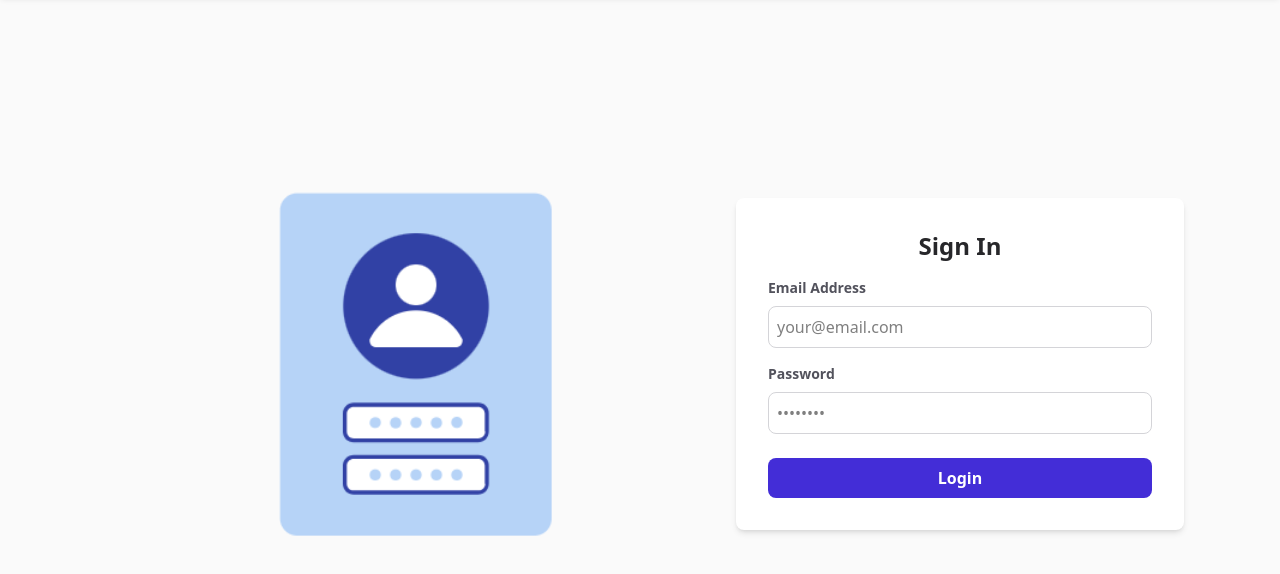
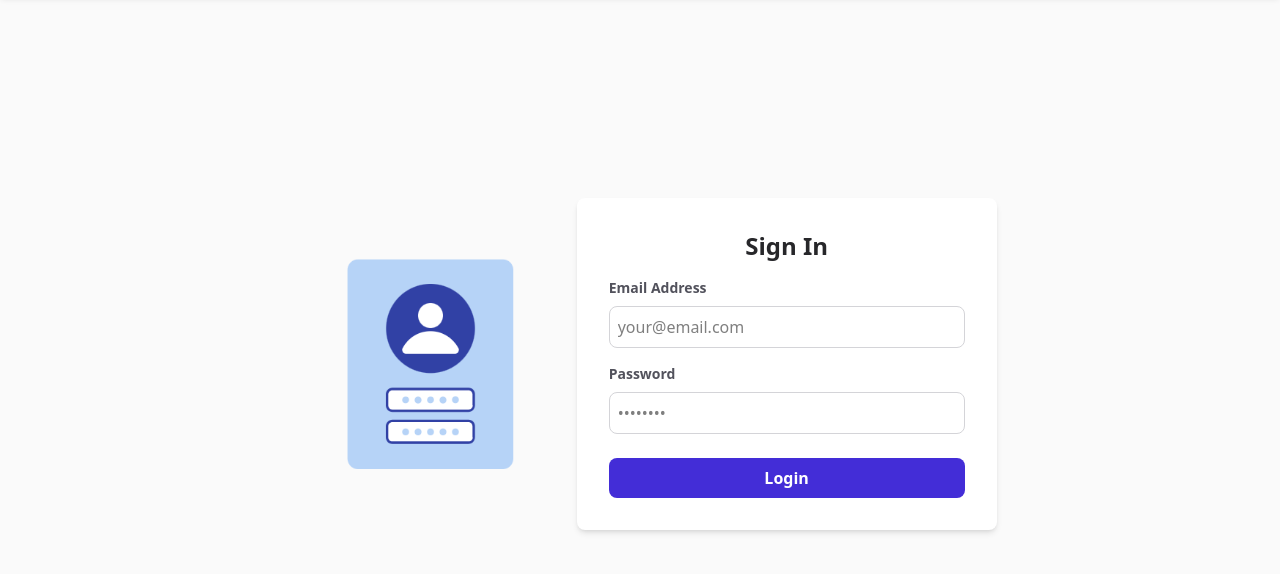
Before and after one commit to aaronvalera/to-do-app, a website: page views/login/index.html in a window 1280 px wide. Shown: the part 68-642 px from the top of the page. Drawn offline with nearby package versions, Linux system fonts and the light colour scheme; files whose address does not match are found by name.

Commit message:
Fix login layout design

```diff
--- a/views/login/index.html
+++ b/views/login/index.html
@@ -5,20 +5,20 @@
   <meta charset="UTF-8" />
   <meta http-equiv="X-UA-Compatible" content="IE=edge" />
   <meta name="viewport" content="width=device-width, initial-scale=1.0" />
-  <link rel="stylesheet" href="/src/output.css">
+  <link rel="stylesheet" href="../../src/output.css">
   <script src="https://unpkg.com/axios/dist/axios.min.js"></script>
   <title>Login</title>
 </head>
 
-<body class="bg-zinc-50">
+<body class="bg-zinc-50 min-h-screen flex flex-col">
   <!-- contenedor donde el archivo js de aaron va a meter el navbar -->
-  <nav id="navbar" class="fixed top-0 right-0 left-0 h-16 px-4 border border-gray-300 shadow-md"></nav>
+  <div id="navbar" class="fixed top-0 right-0 left-0 h-16 px-4 border border-gray-300 bg-white shadow-md"></div>
 
   <!-- contenedor principal que centra todo en la pantalla -->
-  <div class="pt-16 h-screen flex max-w-7xl mx-auto justify-center items-center">
-    <!-- contenedor de la imagen izquierda solo para pantallas grandes -->
-    <div class="hidden lg:flex w-2/4 justify-center items-center">
-      <img class="w-3/4" src="/images/login-icon.png" alt="login-icon"/>
+  <div class="pt-16 pb-10 px-4 sm:px-8 min-h-screen flex flex-col md:flex-row max-w-7xl mx-auto justify-center items-center gap-10">
+  <!-- contenedor de la imagen izquierda solo para pantallas grandes -->
+    <div class=" hidden md:flex max-w-xs w-3/4 justify-center items-center">
+      <img class="w-full" src="/images/login-icon.png" alt="login-icon"/>
     </div>
 
     <!-- formulario de login -->
@@ -30,7 +30,7 @@
         <label class="text-sm font-semibold text-zinc-600">Email Address</label>
         <input type="email" id="email" required
           class="border border-zinc-300 p-2 rounded-lg focus:outline-none focus:border-indigo-500"
-          placeholder="your@email.com" />
+          placeholder="your@email.com"/>
       </div>
 
       <!-- contenedor del input de contraseña -->
@@ -38,7 +38,7 @@
         <label class="text-sm font-semibold text-zinc-600">Password</label>
         <input type="password" id="password" required
           class="border border-zinc-300 p-2 rounded-lg focus:outline-none focus:border-indigo-500"
-          placeholder="••••••••" />
+          placeholder="••••••••"/>
       </div>
 
       <!-- boton para iniciar sesion -->
```
